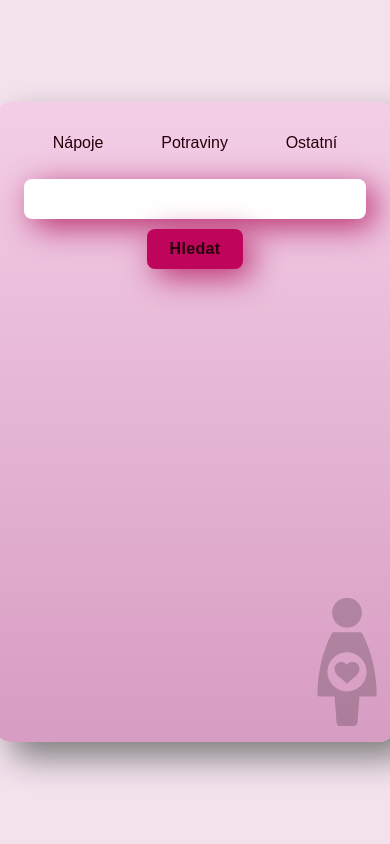
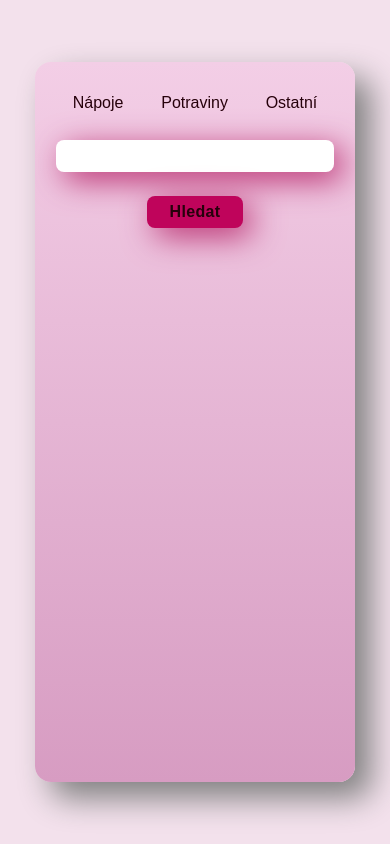
Before and after one commit to EwaJ94/pregnancy-diet, a React (Create React App) app: page / in a window 390 px wide. Built offline with nearby package versions, Linux system fonts and the light colour scheme; no server answers; the database is empty.

Commit message:
update media queries

```diff
--- a/src/components/Category.css
+++ b/src/components/Category.css
@@ -24,16 +24,21 @@ menu ul li:hover {
     color: #BF045B;
 }
 
-/* MEDIA QUERIES */
-@media screen and (max-width: 980px){
+@media screen and (max-width: 1080px){
     menu ul {
         width:65%;
     }
 }
 
-@media screen and (max-width: 730px){
+@media screen and (max-width: 850px){
     menu ul {
-        width: 100%;
+        width: 75%;
         padding: 0;
     }
 }
+
+@media screen and (max-width: 680px){
+    menu ul {
+        width: 100%;
+    }
+}
--- a/src/components/QA.css
+++ b/src/components/QA.css
@@ -44,51 +44,51 @@ input {
     border: 0.2rem solid #BF045B;
 }
 
+@media screen and (max-width: 1320px){
+    .input-text {
+        width: 35rem;
+    }
+}
 
-/* MEDIA QUERIES */
-@media screen and (max-width: 980px){
-    .search-text {
-        width: 45rem;
-        margin: 0;
-    }
+@media screen and (max-width: 1080px){
     .input-text {
         width: 25rem;
     }
-    .search-result {
-        width: 35rem;
-        margin: 0 5rem;
-    }
 }
 
-@media screen and (max-width: 730px){
-    .search-text {
-        flex-direction: column;
-        height: 7rem;
-        width: 35rem;
-    }
-    .search-result {
-        width: 25rem;
-        margin-left: 4.5rem;
-    }
-}
-
-@media screen and (max-width: 570px){
+@media screen and (max-width: 850px){
     .input-text {
-        width: 20rem;
-    }
-    .search-text {
-        width: 30rem;
-    }
-    .search-result {
         width: 20rem;
     }
 }
 
-@media screen and (max-width: 500px){
+@media screen and (max-width: 680px){
     .search-text {
-        width: 25rem;
+        flex-direction: column;
+        justify-content: space-around;
+        height: 7rem;
+        margin-bottom: 0;
     }
-    .search-result {
-        margin-left: 2rem;
+
+    .input-text {
+        height: 2rem;
+    }
+
+    .find {
+        height: 2.2rem;
     }
 }
+
+@media screen and (max-width: 440px){
+    .search-text {
+        width: 100%;
+    }
+
+    .input-text {
+        width: 16rem;
+    }
+
+    .find {
+        height: 2rem;
+    }
+}
--- a/src/components/Result.css
+++ b/src/components/Result.css
@@ -27,28 +27,61 @@
     color: #26010B;
 }
 
-@media screen and (max-width: 980px){
+@media screen and (max-width: 1320px){
     .result {
-        width: 35rem;
-        margin: 0 5rem;
+        width: 48rem;
     }
 }
 
-@media screen and (max-width: 730px){
+@media screen and (max-width: 1080px){
     .result {
-        width: 25rem;
+        width: 40rem;
         margin: 0.5rem 4.5rem 3rem;
     }
 }
 
-@media screen and (max-width: 570px){
+@media screen and (max-width: 850px){
+    .error-message {
+        font-size: 0.8rem;
+    }
+
     .result {
-        width: 20rem;
+        width: 30rem;
     }
 }
 
-@media screen and (max-width: 500px){
+@media screen and (max-width: 680px){
+    .error-message {
+       width: 20rem;
+    }
+
     .result {
-        margin: 0rem 2rem 3rem;
+        width: 26rem;
+        height: 33rem;
+        margin-left: 2rem;
+    }
+
+    .result h2 {
+        font-size: 1.2rem;
+    }
+
+    .result p {
+        font-size: 1rem;
     }
 }
+
+@media screen and (max-width: 520px){
+    .error-message {
+       width: 18rem;
+    }
+
+    .result {
+        width: 21rem;
+    }
+}
+
+@media screen and (max-width: 440px){
+    .result {
+        width: 16rem;
+    }
+}
--- a/src/index.css
+++ b/src/index.css
@@ -29,41 +29,48 @@ body {
   opacity: 0.2;
 }
 
-/* MEDIA QUERIES */
-@media screen and (max-width: 980px){
+@media screen and (max-width: 1320px){
   .container{
-    width: 45rem;
-  }
-  .result {
-    width: 35rem;
-    margin: 0 5rem;
+    width: 65rem;
   }
 }
 
-@media screen and (max-width: 730px){
+@media screen and (max-width: 1080px){
   .container{
-    width: 35rem;
+    width: 50rem;
   }
-  .result {
-    width: 25rem;
-    margin: 0.5rem 4.5rem 3rem;
+
+  .pregnant-lady {
+    width: 6rem;
+    height: 6rem;
   }
 }
 
-@media screen and (max-width: 570px){
+@media screen and (max-width: 850px){
+  .container{
+    width: 40rem;
+  }
+}
+
+@media screen and (max-width: 680px){
   .container{
     width: 30rem;
+    height: 45rem;
   }
-  .result {
+
+  .pregnant-lady {
+    display: none;
+  }
+}
+
+@media screen and (max-width: 520px){
+  .container{
+    width: 25rem;
+  }
+}
+
+@media screen and (max-width: 440px){
+  .container{
     width: 20rem;
   }
 }
-
-@media screen and (max-width: 500px){
-  .container{
-    width: 25rem;
-  }
-  .result {
-    margin: 0rem 2rem 3rem;
-  }
-}
```
